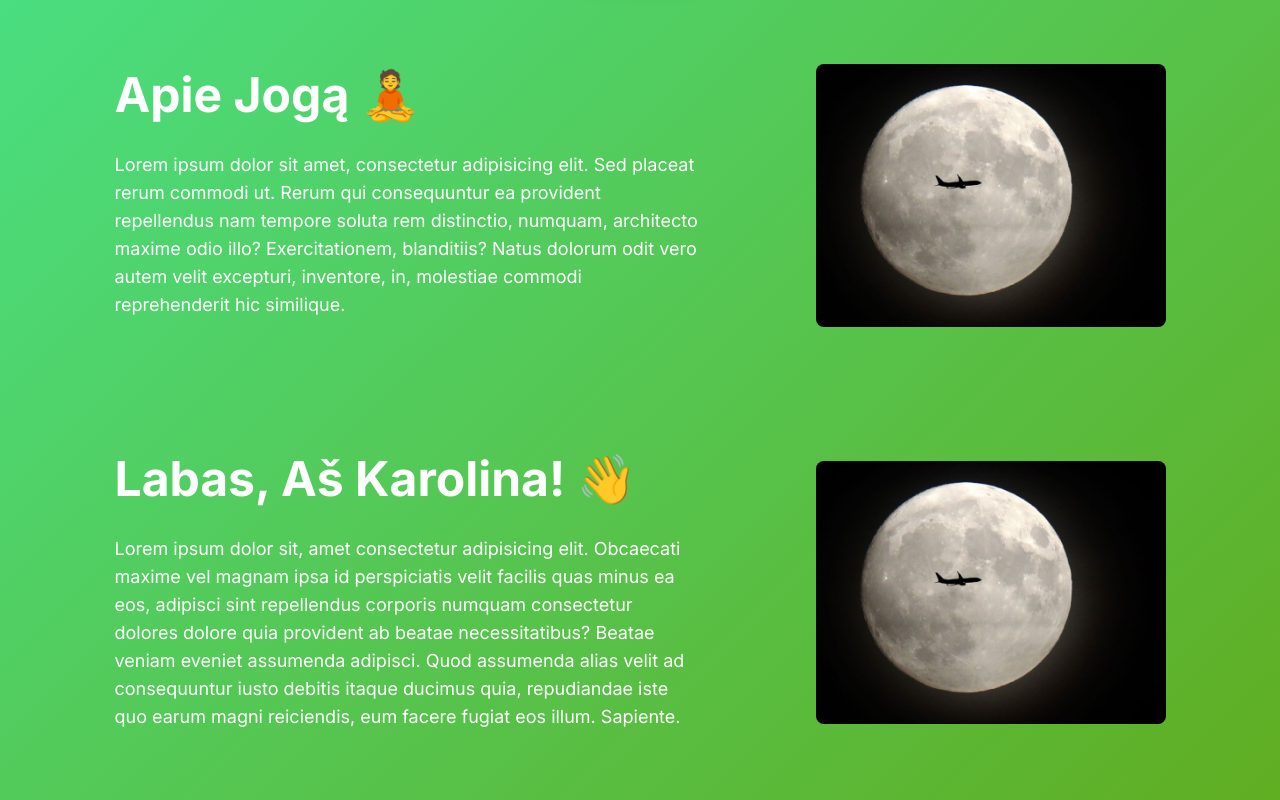
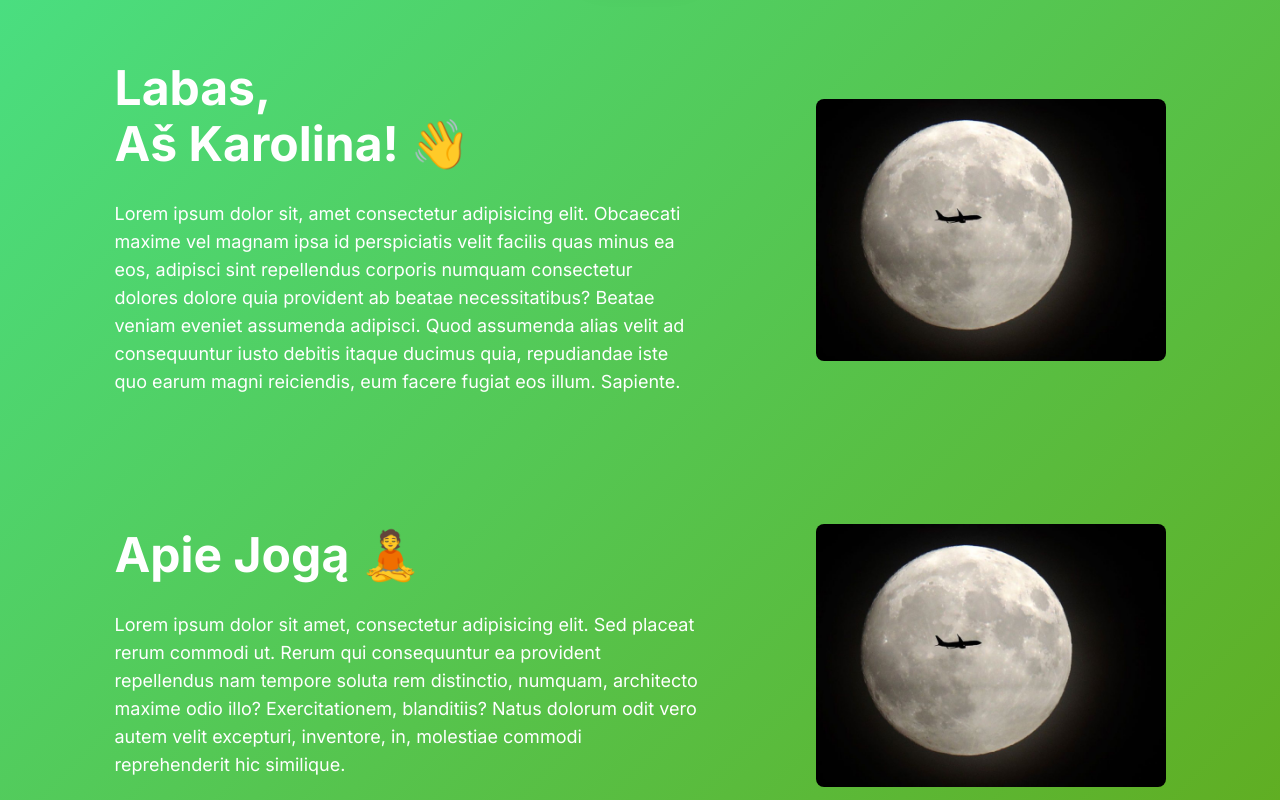
Before and after one commit to aldask/yogi-frogi, a Next.js app: page / in a window 1280 px wide. Shown: the part 800-1600 px from the top of the page. Built offline with nearby package versions, Linux system fonts and the light colour scheme; what tailwindcss-animated would draw is missing.

Commit message:
Need to add on user screen animation load

```diff
--- a/app/Components/AboutMe/index.tsx
+++ b/app/Components/AboutMe/index.tsx
@@ -1,19 +1,18 @@
 import React from "react";
 import Image from "next/image";
+import "../animations.css";
 
 const AboutMe = () => {
   return (
-    <section
-      id="aboutme"
-      className="py-16 px-8 md:px-14 flex flex-col justify-center items-center gap-16 text-white"
-    >
+    <section className="py-16 px-8 md:px-14 flex flex-col justify-center items-center gap-16 text-white">
       <div className="flex flex-col items-center">
         <div className="flex flex-col md:flex-row justify-around items-center">
           <div className="w-full md:w-1/2 text-center md:text-left">
-            <div className="font-bold text-4xl mb-8 md:text-5xl">
-              Labas, Aš Karolina! 👋
+            <div className="headerWrapper font-bold text-4xl mb-8 md:text-5xl">
+              <h2 className="mb-2">Labas,</h2>
+              <h2>Aš Karolina! 👋</h2>
             </div>
-            <p className="text-sm md:text-lg text-center md:text-left text-white mb-8 md:mb-0">
+            <p className="textWrapper text-sm md:text-lg text-center md:text-left text-white mb-8 md:mb-0">
               Lorem ipsum dolor sit, amet consectetur adipisicing elit.
               Obcaecati maxime vel magnam ipsa id perspiciatis velit facilis
               quas minus ea eos, adipisci sint repellendus corporis numquam
@@ -24,7 +23,7 @@ const AboutMe = () => {
               fugiat eos illum. Sapiente.
             </p>
           </div>
-          <div className="relative rounded-lg overflow-hidden">
+          <div className="imageWrapper relative rounded-lg overflow-hidden">
             <Image
               src="/Images/ContentImgs/test.jpg"
               alt="Apie-Joga"
--- a/app/Components/Hero/Header.tsx
+++ b/app/Components/Hero/Header.tsx
@@ -1,5 +1,6 @@
 import React from "react";
 import Image from "next/image";
+import "../animations.css";
 
 interface HeaderProps {
   showElement: boolean;
@@ -7,7 +8,7 @@ interface HeaderProps {
 
 const Header: React.FC<HeaderProps> = ({ showElement }) => {
   return (
-    <div className="mb-10">
+    <div className={`mb-10 ${showElement ? "invisible" : "pulse-animation"}`}>
       <Image
         src="/Images/Logo/logo.png"
         alt="Yogi.Frogi.Logo"
--- /dev/null
+++ b/app/Components/animations.css
@@ -0,0 +1,65 @@
+:root {
+  --animation-duration: 1s;
+  --bounce-curve: cubic-bezier(0.5, 1.6, 0.4, 0.9);
+  --spin-curve: cubic-bezier(0.25, 1, 0.5, 1);
+}
+
+.pulse-animation {
+  animation: pulse 1.5s infinite ease-in-out;
+  animation-delay: 3s;
+}
+
+.headerWrapper {
+  animation: bounceInLeft var(--animation-duration) var(--bounce-curve);
+}
+
+.textWrapper {
+  animation: bounceIn var(--animation-duration) var(--bounce-curve);
+}
+
+.imageWrapper {
+  animation: fadeIn var(--animation-duration);
+}
+
+@keyframes bounceInLeft {
+  from {
+    opacity: 0;
+    transform: translateX(-40px) rotate(-10deg) scale(0.8);
+  }
+  to {
+    opacity: 1;
+    transform: translateX(0) rotate(0deg) scale(1);
+  }
+}
+
+@keyframes bounceIn {
+  from {
+    opacity: 0;
+    transform: translateY(-30px) scale(0.8);
+  }
+  to {
+    opacity: 1;
+    transform: translateY(0) scale(1);
+  }
+}
+
+@keyframes fadeIn {
+  from {
+    opacity: 0;
+  }
+  to {
+    opacity: 1;
+  }
+}
+
+@keyframes pulse {
+  0% {
+    transform: scale(1);
+  }
+  50% {
+    transform: scale(1.01);
+  }
+  100% {
+    transform: scale(1);
+  }
+}
--- a/app/Pages/HomePage.tsx
+++ b/app/Pages/HomePage.tsx
@@ -1,8 +1,8 @@
 import React from "react";
 import Main from "../Components/Hero/index";
+import AboutMe from "../Components/AboutMe";
+import AboutYoga from "../Components/AboutYoga";
 import Serivces from "../Components/Services";
-import AboutYoga from "../Components/AboutYoga";
-import AboutMe from "../Components/AboutMe";
 import ContactsFooter from "../Components/ContactsFooter";
 
 const HomePage = () => {
@@ -10,8 +10,8 @@ const HomePage = () => {
     <div>
       <Main />
       <div className="bg-gradient-to-br from-green-400 to-lime-600">
+        <AboutMe />
         <AboutYoga />
-        <AboutMe />
         <Serivces />
       </div>
       <ContactsFooter />
```
Also changed, not shown: 1 other file (tests, documents, lock files or other folders).
